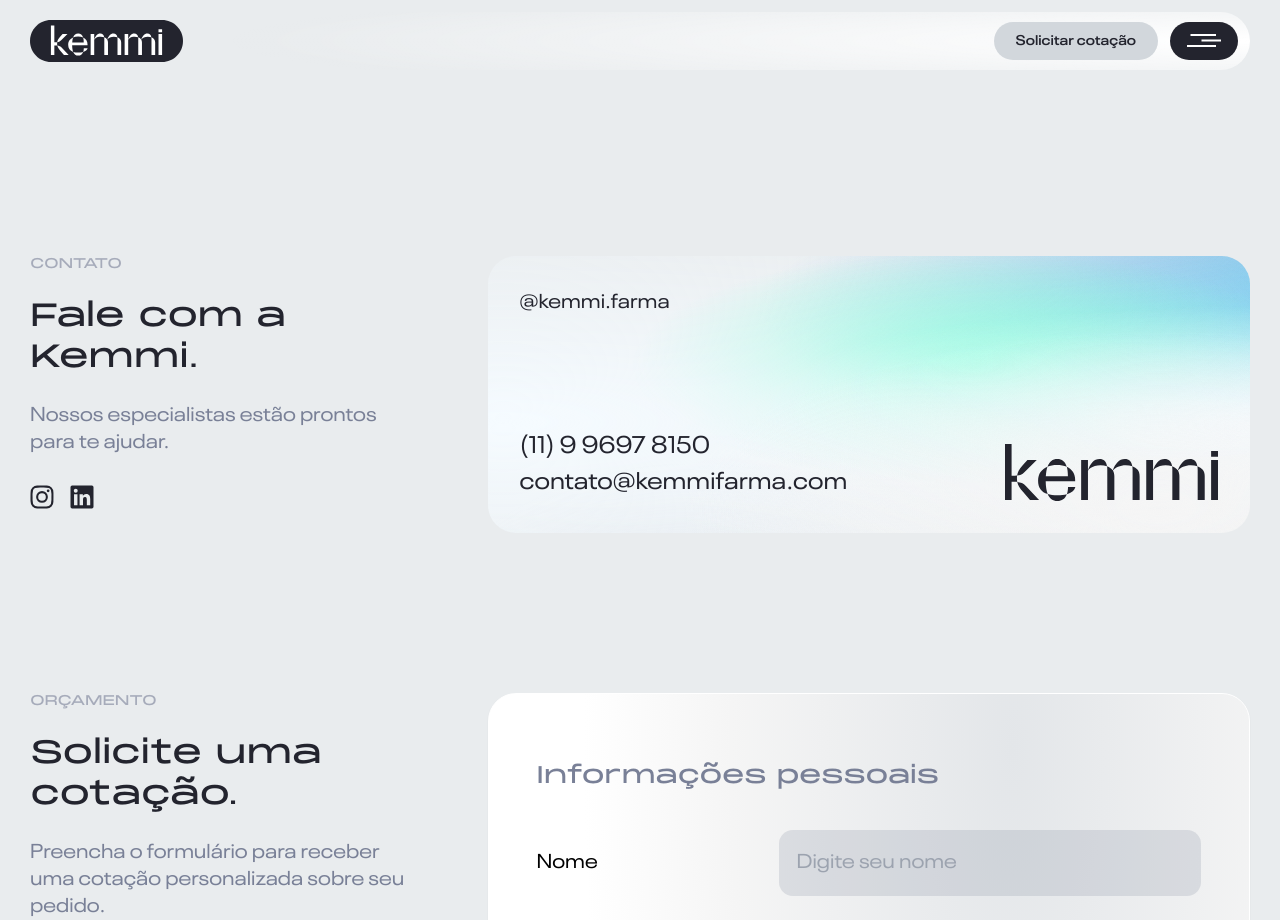
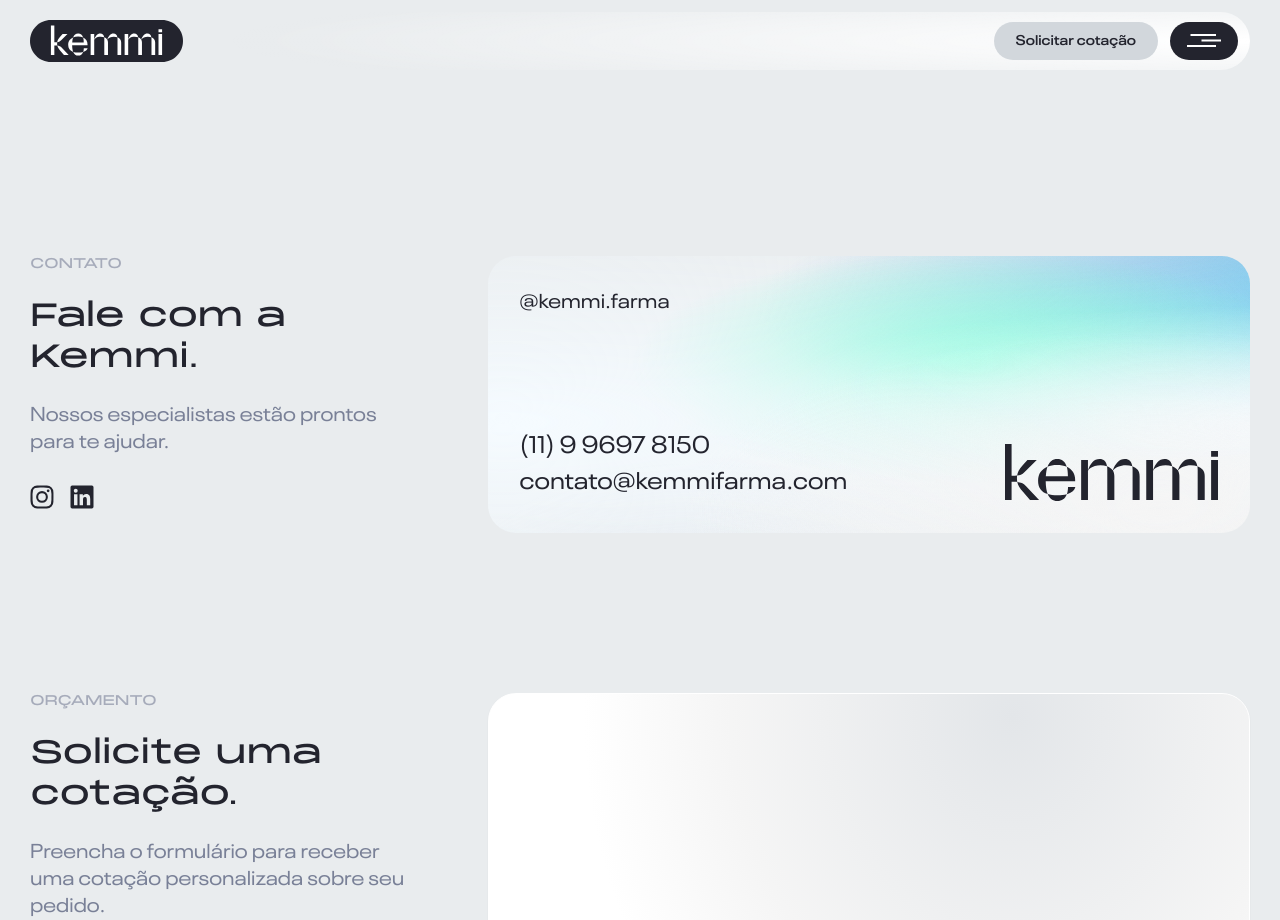
Before and after one commit to bernardojb/KEMMI, a Next.js app: page /contato in a window 1280 px wide. Shown: the top 920 px of the page. Built offline with nearby package versions, Linux system fonts and the light colour scheme.

Commit message:
highlight

```diff
--- a/app/globals.css
+++ b/app/globals.css
@@ -32,7 +32,9 @@ button,
 textarea,
 input,
 select,
-a {
+a,
+header
+ {
   -webkit-tap-highlight-color: transparent;
   -webkit-touch-callout: none;
   -webkit-user-select: none;
--- a/components/contact-form/ContactForm.js
+++ b/components/contact-form/ContactForm.js
@@ -40,6 +40,7 @@ const ContactForm = () => {
                     </div>
 
                     <div className='col-span-16 lg:col-start-7 lg:col-span-full rounded-[28px] bg-gradient-radial px-6 py-10 lg:px-12 lg:py-16 border border-white shadow-sm'>
+                        {/* <>
                             <h1 className=' font-monument text-xl text-text-secondary mb-9'>Informações pessoais</h1>
 
                             <div className='flex flex-col sm:flex-row items-start sm:items-center mb-6 relative'>
@@ -143,7 +144,7 @@ const ContactForm = () => {
                                     </div>
                                 </button>
                             </div>
-
+                        </> */}
                     </div>
                 </div>
             </div>
```
Lines whose indentation alone changed are shown as unchanged.
